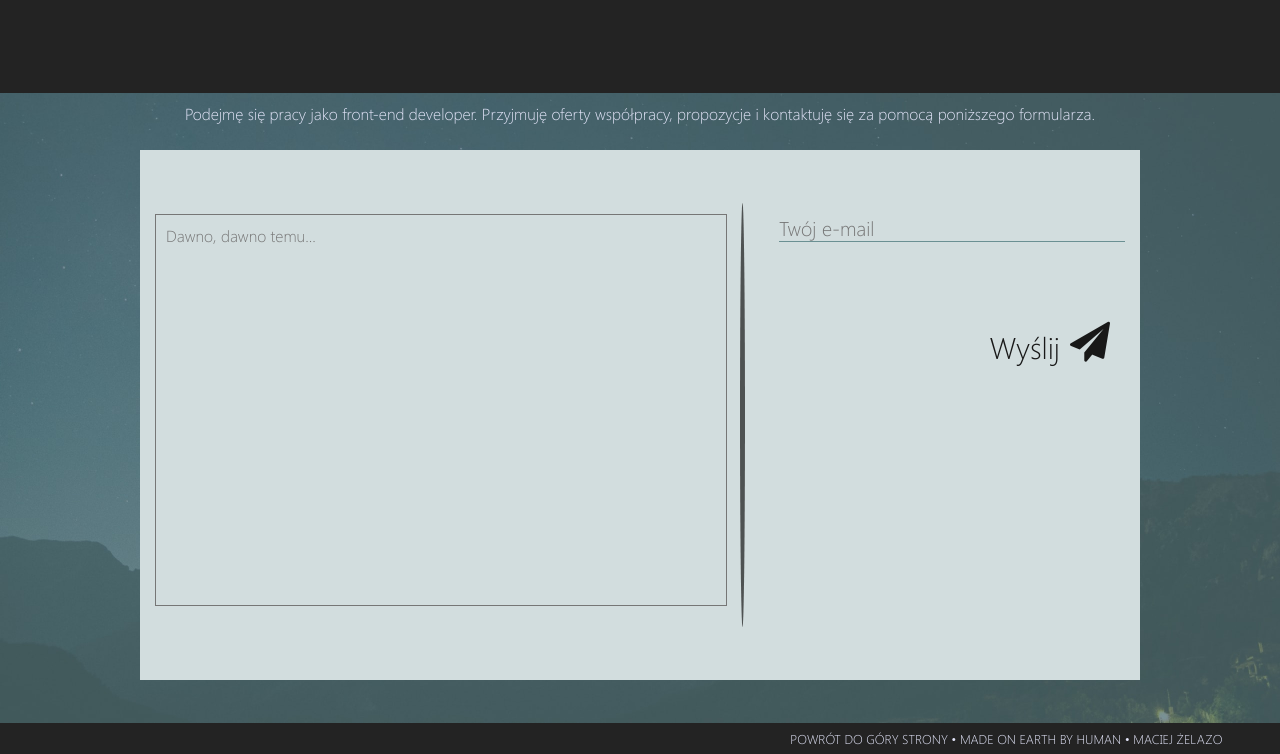
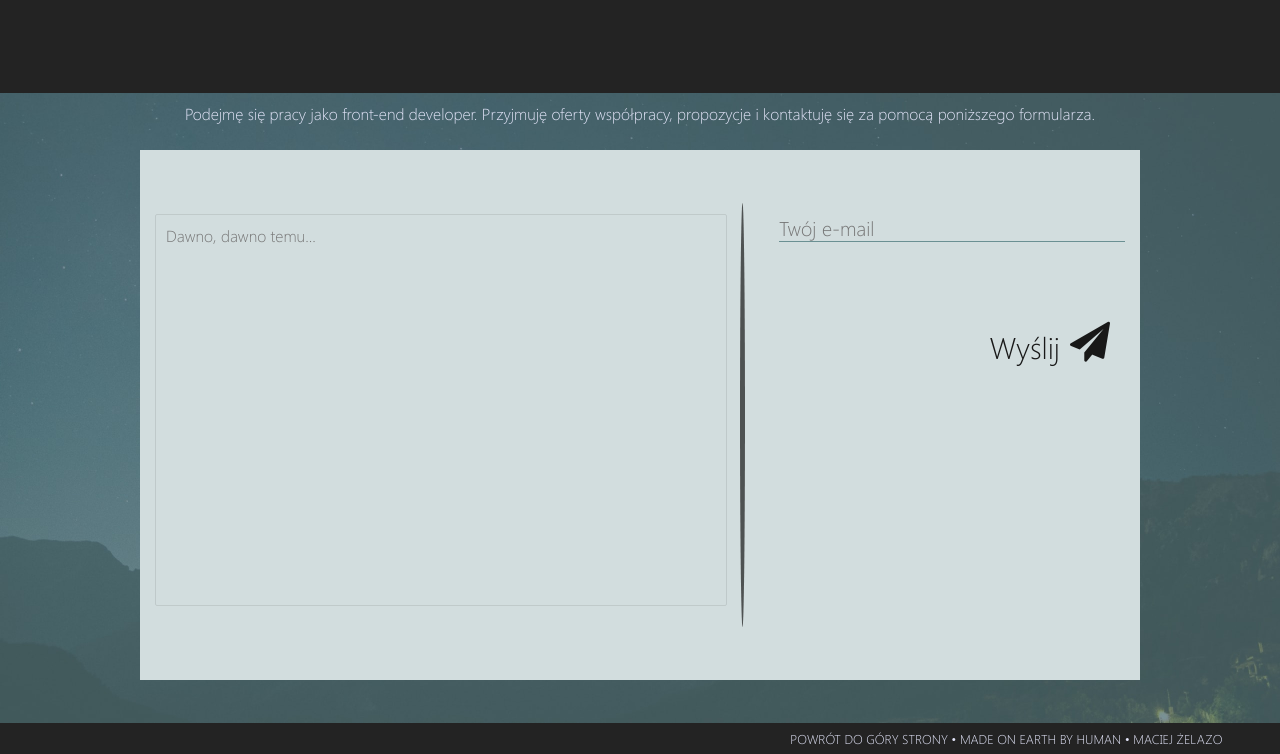
Before and after one commit to Voidereles/Portfolio, a plain HTML site: page index.html in a window 1280 px wide. Shown: the part 1464-2218 px from the top of the page. Drawn offline with nearby package versions, Linux system fonts and the light colour scheme.

Commit message:
Update style.css

```diff
--- a/style.css
+++ b/style.css
@@ -40,6 +40,13 @@ main {
     padding: 0;
     display: block;
 }
+
+textarea {
+    border: 1px solid rgba(35, 35, 35, 0.1);
+    border-radius: 2px;
+}
+
+
 
 .office a {
         text-decoration: none;
```
